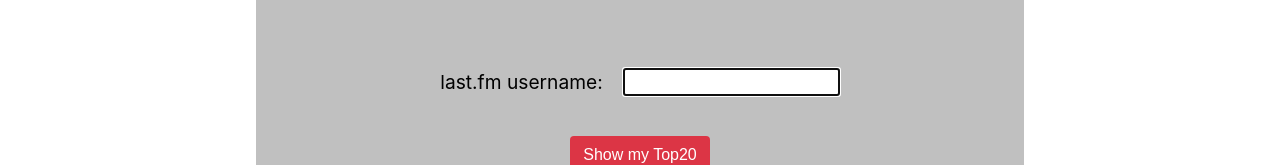
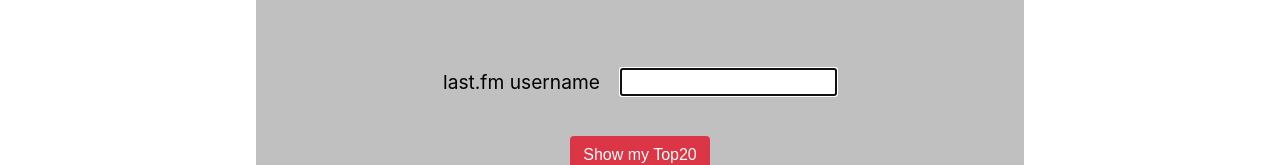
Before and after one commit to niall-byrne/top20-frontend, a React (Create React App) app: page / in a window 1280 px wide. Shown: the part 254-419 px from the top of the page. Built offline with nearby package versions, Linux system fonts and the light colour scheme.

Commit message:
refactor(DISPLAY-TEXT): move all displayed text strings into variables to prep for translation support

```diff
--- a/src/components/form.login/form.login.component.jsx
+++ b/src/components/form.login/form.login.component.jsx
@@ -11,6 +11,11 @@
 import CustomButton from "../button/button.component";
 import { validateSubmit, validateChange } from "./form.login.validators";
 import { withRouter } from "react-router-dom";
+
+export const messages = {
+  FormButtonMessage: "Show my Top20",
+  FormUsernameLabelMessage: "last.fm username",
+};
 
 const FormLogin = ({ history }) => {
   const { userProperties } = React.useContext(UserContext);
@@ -58,7 +63,7 @@
       <div>
         <form onSubmit={handleSubmit}>
           <FormInputGroup>
-            <FormLabel>last.fm username:</FormLabel>
+            <FormLabel>{messages.FormUsernameLabelMessage}</FormLabel>
             <FormInput
               autoFocus
               name="username"
@@ -71,7 +76,11 @@
             />
           </FormInputGroup>
           <FormButton>
-            <CustomButton type="submit" testid="submit" text="Show my Top20" />
+            <CustomButton
+              type="submit"
+              testid="submit"
+              text={messages.FormButtonMessage}
+            />
           </FormButton>
         </form>
         {errorMsg ? (
--- a/src/components/header/header.component.jsx
+++ b/src/components/header/header.component.jsx
@@ -9,6 +9,8 @@
   noUser: "No User Found",
   promptUser: "Specify your last.fm username",
   loadingUser: "Loading ...",
+  altLastFM: "last.fm",
+  altAvatar: "Avatar",
 };
 
 const Header = ({ match }) => {
@@ -20,7 +22,7 @@
         <Navbar>
           <NavbarItems>
             <a rel="noopener noreferrer" target="_blank" href="https://last.fm">
-              <img alt="last.fm" src={fallBackAvatar} />
+              <img alt={messages.altLastFM} src={fallBackAvatar} />
             </a>
           </NavbarItems>
           <NavbarItems>
@@ -44,7 +46,7 @@
               href={userProperties.profileUrl}
             >
               <img
-                alt="Avatar"
+                alt={messages.altAvatar}
                 src={
                   userProperties.imageUrl !== ""
                     ? userProperties.imageUrl
--- a/src/components/spinner/spinner.component.jsx
+++ b/src/components/spinner/spinner.component.jsx
@@ -6,7 +6,9 @@
 import { LoaderContainer } from "./spinner.styles";
 import Billboard from "../billboard/billboard.component";
 
-export const SpinnerMessage = "Loading...";
+export const messages = {
+  SpinnerMessage: "Loading...",
+};
 
 const WithSpinner = (WrappedComponent) => {
   const SpinnerContainer = ({ ...otherProps }) => {
@@ -16,7 +18,7 @@
         {!userProperties.ready ? (
           <Billboard>
             <LoaderContainer data-testid="Spinner1">
-              <div className="loader">{SpinnerMessage}</div>
+              <div className="loader">{messages.SpinnerMessage}</div>
             </LoaderContainer>
           </Billboard>
         ) : (
```
Also changed, not shown: 2 other files (tests, documents, lock files or other folders).
